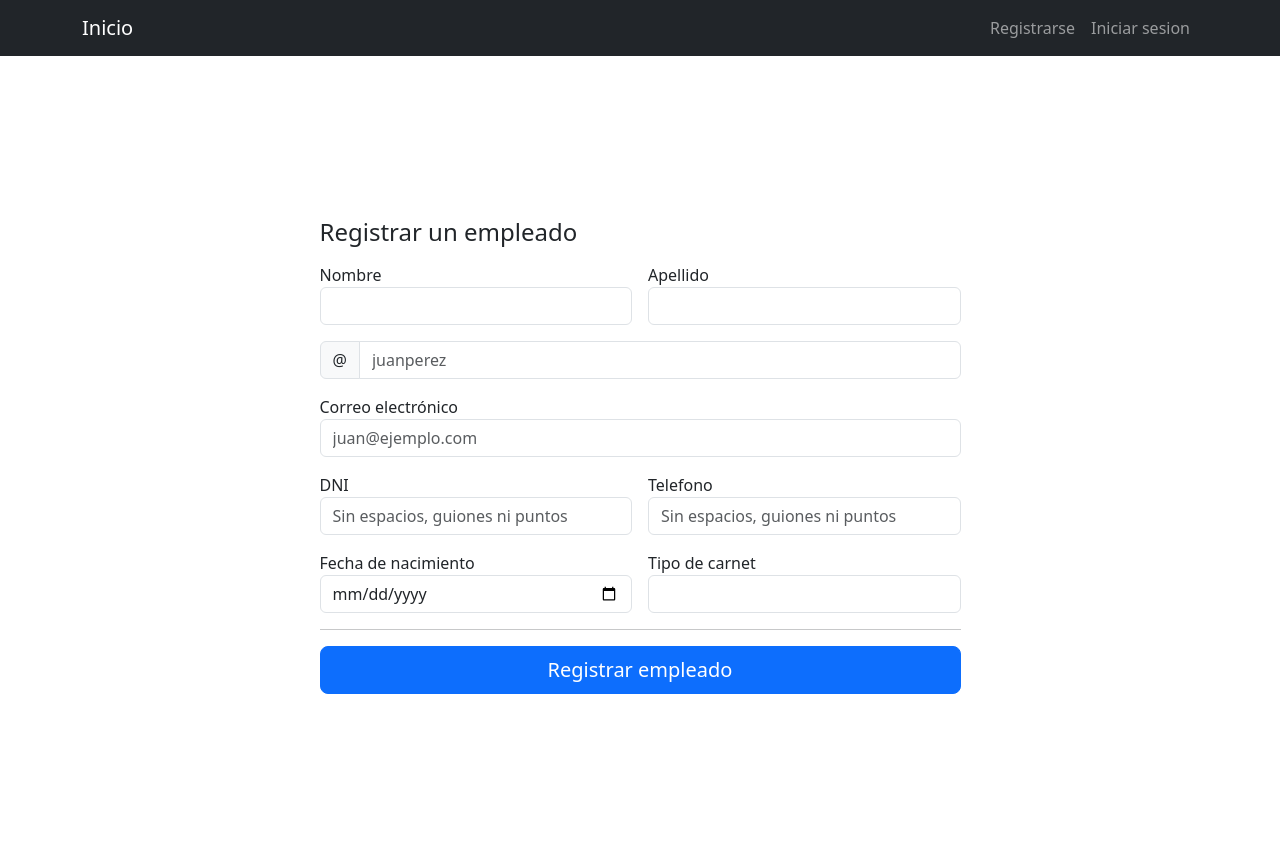
After one commit to perezfacundo/project_v1, a Django app: template solicitudes/templates/empleados_crear.html in a window 1280 px wide. The commit adds this page. Run offline with Django 4.2, Linux system fonts and the light colour scheme; the template is opened without the code that fills it, so the values that code supplies are empty.

```diff
--- /dev/null
+++ b/solicitudes/templates/empleados_crear.html
@@ -0,0 +1,71 @@
+{% extends 'base.html' %}
+
+{% block content %}
+
+<main class="container">
+  <!-- <div class="container text-center">
+    <h3 >Formulario de registro de empleados</h3>
+    <p>El siguiente es un formulario de registro de empleados</p>
+  </div> -->
+  <div class="row vh-100 d-flex justify-content-center align-items-center">
+    <div class="col-md-7">
+      <form action="/empleados/crear/" method="post" class="card-body">
+        <h4 class="mb-3">Registrar un empleado</h4>
+        {{error}}
+        {% csrf_token %}
+
+        <div class="row g-3">
+          <div class="col-sm-6">
+            <label for="first_name">Nombre</label>
+            <input type="text" name="first_name" class="form-control">
+          </div>
+
+          <div class="col-sm-6">
+            <label for="last_name">Apellido</label>
+            <input type="text" name="last_name" class="form-control">
+          </div>
+
+          <div class="input-group">
+            <span class="input-group-text" id="basic-addon1">@</span>
+            <input type="text" name="username" class="form-control" placeholder="juanperez">
+          </div>
+
+          <div class="col-12">
+            <label for="email">Correo electrónico</label>
+            <input type="email" name="email" class="form-control" placeholder="juan@ejemplo.com">
+          </div>
+
+          <div class="col-sm-6">
+            <label for="dni">DNI</label>
+            <input type="text" name="dni" class="form-control" placeholder="Sin espacios, guiones ni puntos">
+          </div>
+
+          <div class="col-sm-6">
+            <label for="telefono">Telefono</label>
+            <input type="text" name="telefono" class="form-control" placeholder="Sin espacios, guiones ni puntos">
+          </div>
+
+          <div class="col-sm-6">
+            <label for="fecha_nac">Fecha de nacimiento</label>
+            <input type="date" name="fecha_nac" class="form-control">
+          </div>
+
+          <div class="col-sm-6">
+            <label for="tipo_carnet">Tipo de carnet</label>
+            <input type="text" name="tipo_carnet" class="form-control">
+          </div>
+
+          <input type="hidden" name="id_estado_empleado" value="1">
+          <input type="hidden" name="id_tipo_usuario" value="4">
+        </div>
+
+        <hr>
+
+        <button class="w-100 btn btn-primary btn-lg">
+          Registrar empleado
+        </button>
+      </form>
+    </div>
+  </div>
+</main>
+{% endblock %}
```
Also changed, not shown: solicitudes/templates/solicitudes_crear.html (+0 -26 lines), solicitudes/views.py (+57 -9 lines), db.sqlite3, solicitudes/templates/empleado_detalle.html (added).
